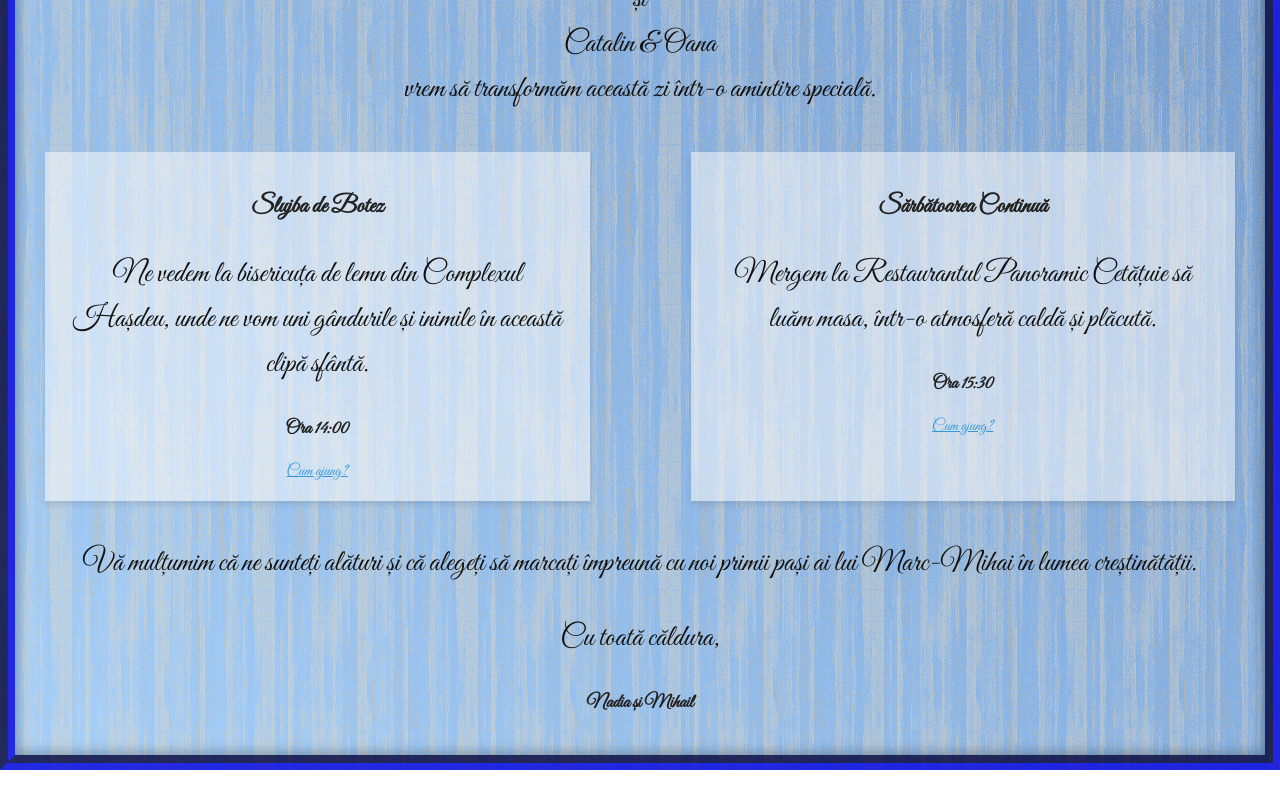
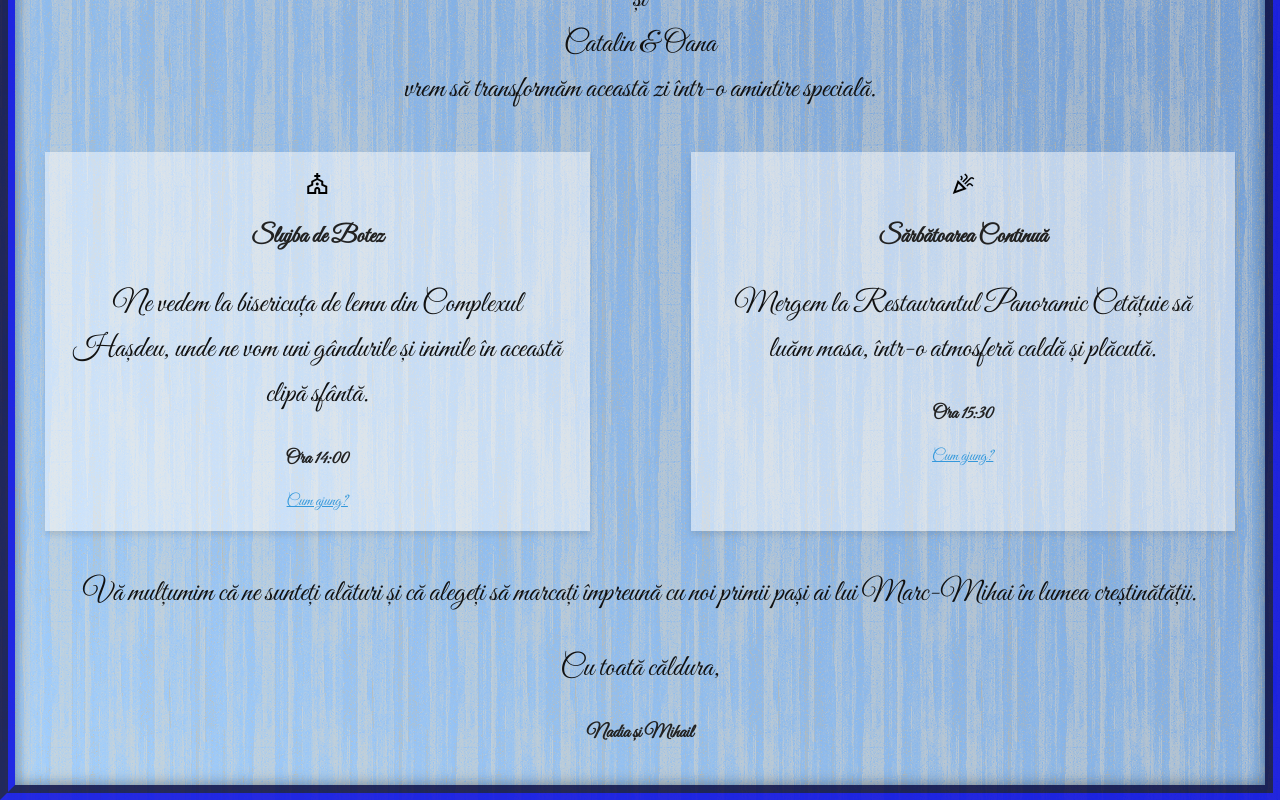
Before and after one commit to popamihai/marc, a plain HTML site: page index.html in a window 1280 px wide. Shown: the part 757-1557 px from the top of the page. Before the commit the page ends 1527 px from the top, so only its background shows below. Drawn offline with nearby package versions, Linux system fonts and the light colour scheme.

Commit message:
add icons

```diff
--- a/index.html
+++ b/index.html
@@ -9,6 +9,9 @@
 
     <meta property="og:title" content="Botezul lui Marc">
     <meta property="og:image" content="https://raw.githubusercontent.com/popamihai/marc/main/marc.jpg">
+
+    <link rel="stylesheet" href="https://fonts.googleapis.com/css2?family=Material+Symbols+Outlined:opsz,wght,FILL,GRAD@24,400,0,0" />
+    <link rel="stylesheet" href="https://fonts.googleapis.com/css2?family=Material+Symbols+Outlined:opsz,wght,FILL,GRAD@24,400,0,0" />
 
     <style>
         body {
@@ -117,6 +120,9 @@
 <div class="location-container">
 
     <div class="location">
+        <span class="material-symbols-outlined">
+        church
+        </span>
         <h2>Slujba de Botez</h2>
         <p>Ne vedem la bisericuța de lemn din Complexul Hașdeu, unde ne vom uni gândurile și inimile în această clipă sfântă.</p>
         <h3>Ora 14:00</h3>
@@ -124,6 +130,9 @@
     </div>
 
     <div class="location">
+        <span class="material-symbols-outlined">
+        celebration
+        </span>
         <h2>Sărbătoarea Continuă</h2>
         <p>Mergem la Restaurantul Panoramic Cetățuie să luăm masa, într-o atmosferă caldă și plăcută.</p>
         <h3>Ora 15:30</h3>
```
